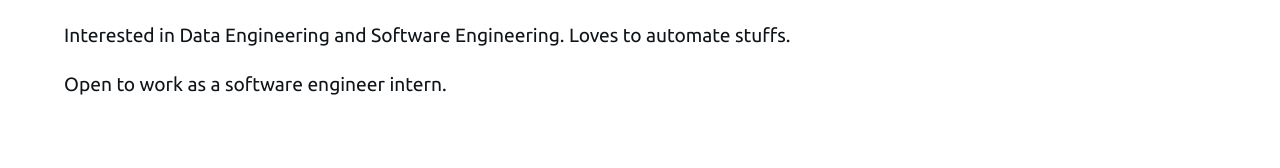
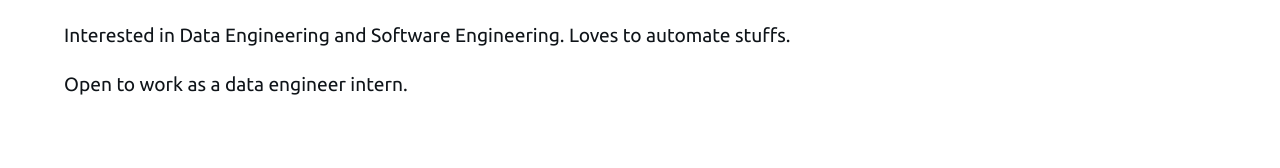
Before and after one commit to lazykern/me.kazylab.xyz, a Next.js app: page / in a window 1280 px wide. Shown: the part 263-431 px from the top of the page. Built offline with nearby package versions, Linux system fonts and the light colour scheme.

Commit message:
software engineer -> data engineer

```diff
--- a/src/data.ts
+++ b/src/data.ts
@@ -16,7 +16,7 @@ export const bioData: BioData = [
   },
   {
     key: "bio-3",
-    text: "Open to work as a software engineer intern.",
+    text: "Open to work as a data engineer intern.",
   },
 ];
 
```
